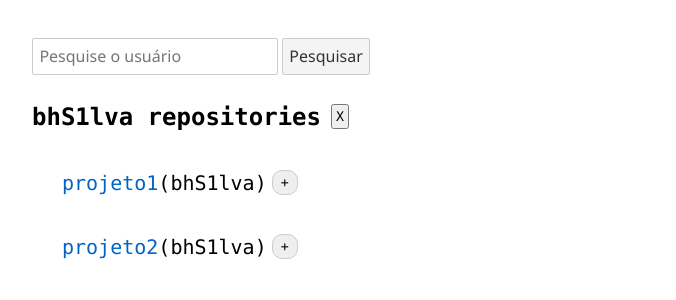
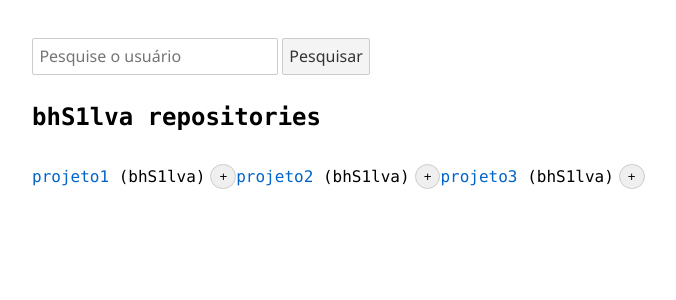
Before and after one commit to bhS1lva/Projeto-repo-keeper, a Svelte app: page / in a window 1280 px wide. Shown: the top 300 px of the page, without its empty margins (6-682 px from the left). Built offline with nearby package versions, Linux system fonts and the light colour scheme.

Commit message:
componente gerenciador de listas criado

```diff
--- a/src/App.svelte
+++ b/src/App.svelte
@@ -1,6 +1,6 @@
 <script lang="ts">
 
-    import Repositories from "./components/ListRepositories/ListRepositories.svelte";
+    import ManageRepositories from "./components/ManageRepositories/ManageRepositories.svelte";
     import SearchBar from "./components/SearchBar/SearchBar.svelte";
     import type IRepository from "./interfaces/IRepository";
 
@@ -13,7 +13,7 @@
 
 <main>
 	<header><SearchBar on:Response={getEvent}/></header>
-	<div><Repositories repositories={repos}/></div>
+	<div><ManageRepositories allRepositories={repos}/></div>
 </main>
 
 <style>
--- a/src/components/ListRepositories/ListRepositories.svelte
+++ b/src/components/ListRepositories/ListRepositories.svelte
@@ -1,99 +1,25 @@
 <script lang="ts">
     import type IRepository from "../../interfaces/IRepository";
-    import Repository from "./Repository/Repository.svelte";
+    import Repository from "../Repository/Repository.svelte";
 
-    export let repositories: IRepository[] | null = null;
-    let role: boolean;
-    repositories = [
-        {name: 'projeto1', url:'www.google.com', owner: 'bhS1lva', id:1},
-        {name: 'projeto2', url:'www.google.com', owner: 'bhS1lva', id:2}
-    ]
-
-    let repoList: IRepository[] = [];
-
-    function manageList(repo: IRepository){
-        const index = repoList.findIndex(item => (item.id === repo.id));
-
-        if(index === -1){
-            repoList = [...repoList, repo];
-        } else {
-            repoList.splice(index, 1);
-            //this reassignment was made to trigger the reactivity of svelte
-            repoList = repoList;
-        }
-        role = !role
-    }
-
-    function clearSearch(){
-        repositories = null;
-    }
+    export let lista: IRepository[];
+    export let title: string;
 
 </script>
 
-<div class="component-content">
-    {#if repositories}
-        <div>
-            <div class="title-box">
-                <h2>{repositories[0].owner} repositories</h2>
-                <button on:click={clearSearch}>X</button>
-            </div>
-            {#each repositories as repo}
-                <div class="listed-repository">
-                    <Repository {repo}/>
-                    <button class:remove-button={role} class="button" on:click={() => manageList(repo)}>+</button>
-                </div>
-            {/each}
-        </div>
-    {/if}
-    {#if repoList.length}
-        <div>
-            <h2>Saved repositories</h2>
-            <div class="saved-repositories">
-                {#each repoList as repo}
-                    <Repository {repo}/>
-                    <button class="button remove-button" on:click={() => manageList(repo)}>x</button>
-                {/each}
-            </div>
-        </div>
-    {/if}
+<div>
+
+    <h2>{title}</h2>
+
+    {#each lista as item}
+        <Repository
+            repo={item}
+            on:Response
+            />
+    {/each}
+
 </div>
 
 <style>
-    *{
-        font-family: Consolas, "courier new";
-    }
-    .listed-repository{
-        display: flex;
-        align-items: center;
-        padding-left: 30px;
-        font-size: 20px;
-    }
-    .saved-repositories{
-        display: inline-flex;
-        align-items: center;
-        gap: 5px;
-    }
-    .component-content{
-        display: inline-flex;
-        gap: 50px;
-    }
-    .title-box{
-        display: inline-flex;
-        align-items: center;
-        gap: 10px;
-    }
-    .title-box button {
-        padding: 3px;
-    }
-    .button{
-        padding: 4px 8px;
-        border-radius: 10px;
-        margin-left: 5px;
-        border: 1px solid #ccc;
-        transition: 0.3s;
-    }
-    .remove-button{
-        background-color: pink;
-        transform: rotate(0.13turn);
-    }
+
 </style>
--- a/src/components/ListRepositories/Repository/Repository.svelte
+++ /dev/null
@@ -1,21 +0,0 @@
-<script lang="ts">
-    import type IRepository from "../../../interfaces/IRepository";
-
-    export let repo: IRepository;
-
-</script>
-
-<div>
-    <p><a href={repo.url}>{repo.name}</a><span>({repo.owner})</span></p>
-</div>
-
-<style>
-    a {
-        color: rgb(0,100,200);
-        text-decoration: none;
-    }
-
-    a:hover {
-        text-decoration: underline;
-    }
-</style>
--- /dev/null
+++ b/src/components/ManageRepositories/ManageRepositories.svelte
@@ -0,0 +1,69 @@
+<script lang="ts">
+    import type IRepository from "../../interfaces/IRepository";
+    import ListRepositories from "../ListRepositories/ListRepositories.svelte";
+
+    export let allRepositories: IRepository[] | null = null;
+
+    allRepositories = [
+        {name: 'projeto1', url:'www.google.com', owner: 'bhS1lva', id:1, onList: false},
+        {name: 'projeto2', url:'www.google.com', owner: 'bhS1lva', id:2, onList: false},
+        {name: 'projeto3', url:'www.google.com', owner: 'bhS1lva', id:3, onList: false}
+    ]
+
+    let selectedRepos: IRepository[] = [];
+
+    function manageList(repo: IRepository){
+        const index = selectedRepos.findIndex(item => (item.id === repo.id));
+
+        if(index === -1){
+            selectedRepos = [...selectedRepos, repo];
+        } else {
+            selectedRepos.splice(index, 1);
+            //this reassignment was made to trigger the reactivity of svelte
+            selectedRepos = selectedRepos;
+        }
+    }
+
+</script>
+
+<div class="component-content">
+    {#if allRepositories}
+        <ListRepositories
+            title="{allRepositories[0].owner} repositories"
+            lista={allRepositories}
+            on:Response={(event) => {manageList(event.detail)}}
+        />
+    {/if}
+
+    {#if selectedRepos.length}
+        <ListRepositories
+            title="Saved repositories"
+            lista={selectedRepos}
+            on:Response={(event) => {manageList(event.detail)}}
+        />
+    {/if}
+</div>
+
+<style>
+    *{
+        font-family: Consolas, "courier new";
+    }
+    .listed-repository{
+        display: flex;
+        align-items: center;
+        padding-left: 30px;
+        font-size: 20px;
+    }
+    .component-content{
+        display: inline-flex;
+        gap: 50px;
+    }
+    .title-box{
+        display: inline-flex;
+        align-items: center;
+        gap: 10px;
+    }
+    .title-box button {
+        padding: 3px;
+    }
+</style>
--- /dev/null
+++ b/src/components/Repository/Repository.svelte
@@ -0,0 +1,51 @@
+<script lang="ts">
+    import { createEventDispatcher } from "svelte";
+    import type IRepository from "../../interfaces/IRepository";
+
+    export let repo: IRepository;
+
+    const dispatch = createEventDispatcher<{
+		Response: IRepository;
+	}>();
+
+
+</script>
+
+<div class="box">
+    <p>
+        <a href={repo.url}>{repo.name}</a>
+        <span>({repo.owner})</span>
+    </p>
+    <button
+        class="button"
+        class:remove-button={repo.onList}
+        on:click={() => dispatch('Response', repo)}>
+        +
+    </button>
+</div>
+
+<style>
+    .box{
+        display: inline-flex;
+        align-items: center;
+    }
+    a {
+        color: rgb(0,100,200);
+        text-decoration: none;
+    }
+    a:hover {
+        text-decoration: underline;
+    }
+    .button{
+        padding: 4px 8px;
+        border-radius: 20px;
+        margin-left: 5px;
+        border: 1px solid #ccc;
+        transition: 0.3s;
+        cursor: pointer;
+    }
+    .remove-button{
+        background-color: pink;
+        transform: rotate(0.13turn);
+    }
+</style>
--- a/src/interfaces/IRepository.ts
+++ b/src/interfaces/IRepository.ts
@@ -1,6 +1,7 @@
 export default interface IRepository {
+    id: number,
     name: string,
     url: string,
     owner: string,
-    id: number
+    onList: boolean
 }
```
